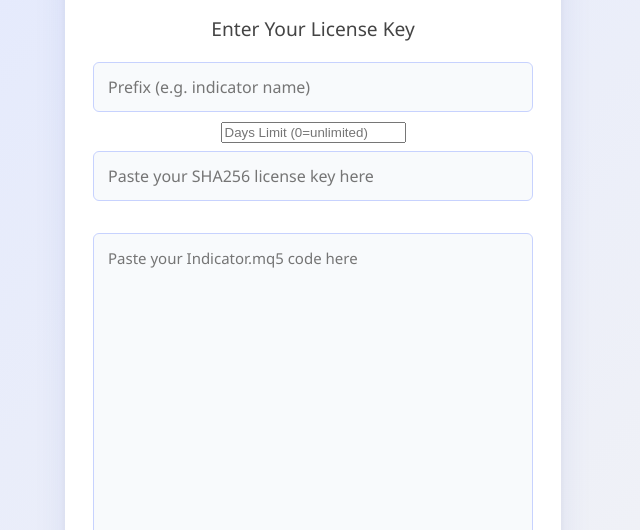
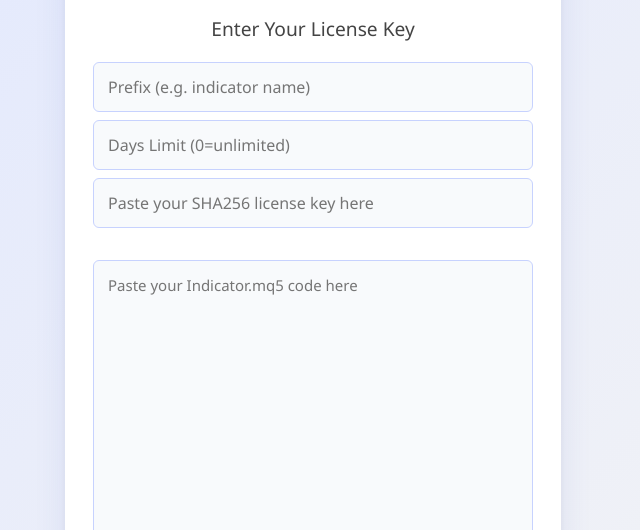
Before and after one commit to BaseMax/MT-Indicator-Locker-Online, a plain HTML site: page index.html in a window 1280 px wide. Shown: the part 270-800 px from the top of the page, without its empty margins (327-967 px from the left). Drawn offline with Linux system fonts and the light colour scheme.

Commit message:
set same style for input number and select

```diff
--- a/style.css
+++ b/style.css
@@ -123,7 +123,7 @@ p {
     position: relative;
 }
 
-input[type="text"], textarea {
+select, input[type="text"], input[type="number"], textarea {
     width: 100%;
     padding: 13px 14px;
     margin-bottom: 16px;
@@ -138,7 +138,7 @@ input[type="text"], textarea {
     font-family: inherit;
 }
 
-input[type="text"]:focus, textarea:focus {
+select, input[type="text"]:focus, input[type="number"]:focus, textarea:focus {
     border: 1.5px solid #6366f1;
     box-shadow: 0 0 0 2px #a5b4fc44;
 }
```
